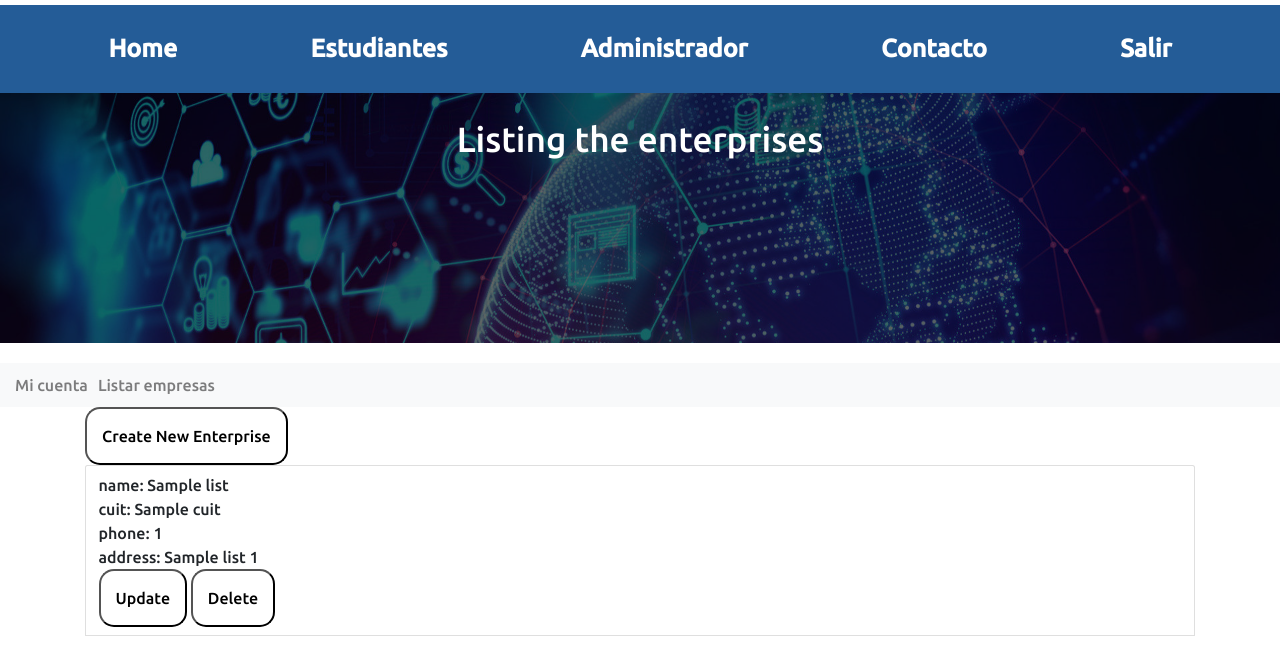
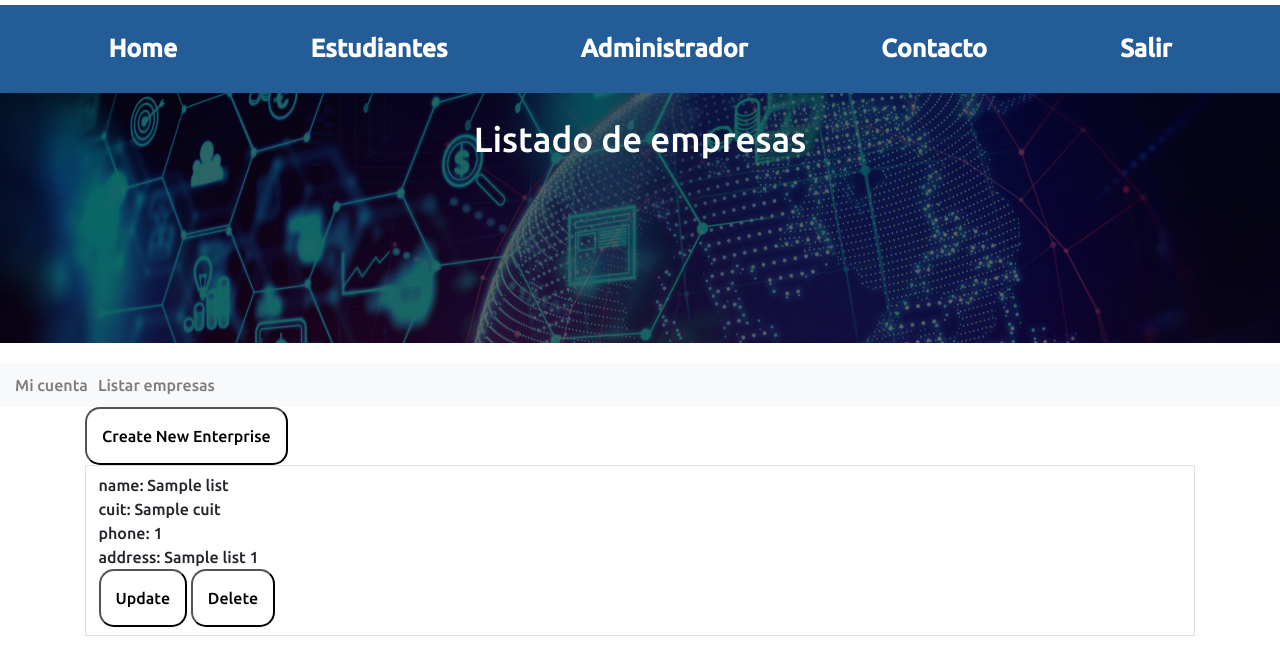
Before and after one commit to locusaa1/tpFinal_laboratorioIV, a PHP site: template Views/AdminEnterpriseList.php in a window 1280 px wide. Shown: the part 220-880 px from the top of the page. Run offline with PHP 8.4, Linux system fonts and the light colour scheme; the template is opened without the code that fills it: most values are stand-ins (such as "Sample title", 1, 10 or a date in 2020); some libraries are stand-ins or nearby versions.

Commit message:
Alerts
Added some alerts to display the messages to the user.

```diff
--- a/Views/AdminEnterpriseList.php
+++ b/Views/AdminEnterpriseList.php
@@ -5,29 +5,39 @@ require_once('nav.php');
 <main class="">
     <section class="ourMision-Bg">
         <div class="ourMision">
-            <p>Listing the enterprises</p>
+            <p>Listado de empresas</p>
         </div>
     </section>
-    <p>
     <?php
     if (isset($_GET['delete'])) {
 
-            echo 'The enterprise where successfully removed';
+        echo '<div class="alert alert-success" role="alert">';
+        echo '<h4 class="alert-heading">Borrado exitoso!</h4>';
+        echo '<p>La empresa fue exitosamente borrada.</p>';
+        echo '</div>';
     } elseif (isset($_GET['add'])) {
 
-            if ($_GET['add'] == true) {
+        if ($_GET['add']) {
 
-                echo 'The enterprise was successfully added';
+            echo '<div class="alert alert-success" role="alert">';
+            echo '<h4 class="alert-heading">Agregado exitoso!</h4>';
+            echo '<p>La empresa fue agregada con éxito.</p>';
+            echo '</div>';
         } else {
 
-                echo 'The cuit already exists';
+            echo '<div class="alert alert-danger" role="alert">';
+            echo '<h4 class="alert-heading">Hubo un problema!</h4>';
+            echo '<p>El cuit que desea ingresar ya se encuentra cargado.</p>';
+            echo '</div>';
         }
-        } elseif(isset($_GET['delete'])) {
+    } elseif (isset($_GET['update'])) {
 
-            echo 'The enterprise was successfully updated';
+        echo '<div class="alert alert-success" role="alert">';
+        echo '<h4 class="alert-heading">Actualización exitosa!</h4>';
+        echo '<p>La empresa fue exitosamente actualizada.</p>';
+        echo '</div>';
     }
     ?>
-    </p>
     <?php require_once('adminNav.php'); ?>
     <section class="">
         <form class="container" action="<?php echo FRONT_ROOT ?>Enterprise/actionProcess" method="get">
--- a/Views/adminNav.php
+++ b/Views/adminNav.php
@@ -5,7 +5,7 @@
                 <a class="nav-link" href="<?php echo FRONT_ROOT ?>Admin/details">Mi cuenta</a>
             </li>
             <li class="nav-item">
-                <a class="nav-link" href="<?php echo FRONT_ROOT ?>Admin/enterpriseList">Listar empresas</a>
+                <a class="nav-link" href="<?php echo FRONT_ROOT ?>Enterprise/enterpriseList">Listar empresas</a>
             </li>
         </ul>
     </div>
```
Also changed, not shown: Data/enterprises.json (+10 -2 lines). Lines whose indentation alone changed are shown as unchanged.
